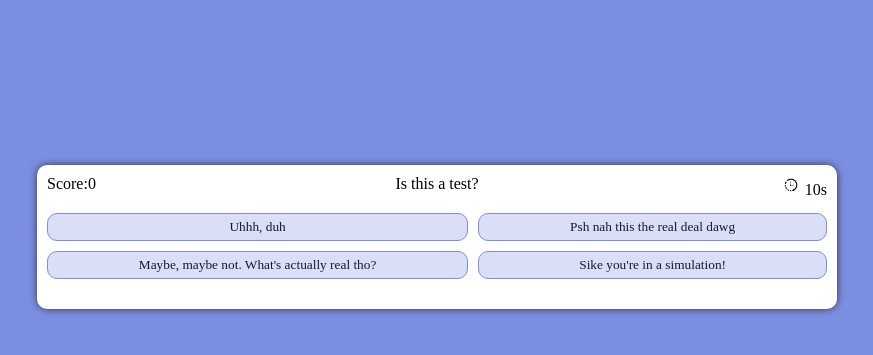
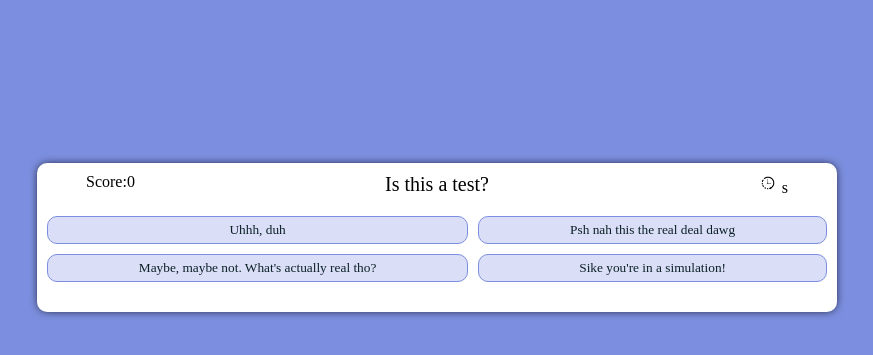
Before and after one commit to Achurale/My-First-Quiz, a plain HTML site: page index.html in a window 1280 px wide. Both pictures are taken after a click on the button "Start!". Shown: the part 163-518 px from the top of the page, without its empty margins (203-1076 px from the left). Drawn offline with Linux system fonts and the light colour scheme.

Commit message:
Is a change, can't remember how much I've worked on it at this point.

```diff
--- a/assets/script.js
+++ b/assets/script.js
@@ -3,9 +3,13 @@ var nextButton = document.getElementById('next-button')
 var qContainerElement = document.getElementById('q-container')
 var questionElement = document.getElementById('question')
 var answerButtonsElement = document.getElementById('answer-buttons')
-var timer = document.getElementById('time-left')
 var header = document.getElementById('header')
 var score = document.getElementById('score-num')
+
+var timerEl = document.querySelector(".timer-count")
+var timer = document.getElementById("time-left")
+var timerCount = 30;
+var time;
 
 console.log(timer.innerText)
 console.log(header.innerText)
@@ -18,7 +22,7 @@ startButton.addEventListener('click', startGame)
 nextButton.addEventListener('click', () => {
     currentQuestionIndex++
     setNextQuest()
-    // keepScore()
+    startTimer()
 })
 
 function startGame() {
@@ -27,6 +31,7 @@ function startGame() {
     currentQuestionIndex = 0
     qContainerElement.classList.remove('hide')
     setNextQuest()
+    startTimer()
 }
 
 function setNextQuest() {
@@ -34,9 +39,17 @@ function setNextQuest() {
     showQuestion(shuffledQuestions[currentQuestionIndex])
 }
 
-// function keepScore() {
-//     if () {}
-// }
+function startTimer () {
+    time = setInterval(function() {
+        timerCount--;
+        timerEl.textContent = timerCount;
+
+        if(timerCount = 0) {
+            resetInterval
+        }
+
+    },1000)
+    }
 
 function showQuestion(question) {
     questionElement.innerText = question.question
--- a/assets/style.css
+++ b/assets/style.css
@@ -57,7 +57,7 @@ header {
 
 .timer {
     position:absolute;
-    right:0;
+    right:5%;
 }
 
 #icon {
@@ -65,12 +65,12 @@ header {
 }
 
 #question {
-    margin:auto;
+    font-size:1.25em;
 }
 
 #score {
     position:absolute;
-    left:0;
+    left:5%;
 }
 
 #answer-buttons {
--- a/index.html
+++ b/index.html
@@ -22,7 +22,7 @@
           <div id="question">Question!</div>
           <div class="timer">
             <img src="./assets/images/clock.jpg" alt="" id="icon">
-            <span id="time-left">10</span>s
+            <span id="time-left"></span>s
 
           </div>
           <div id="score">Score:<span id="score-num">0</span></div>
```
